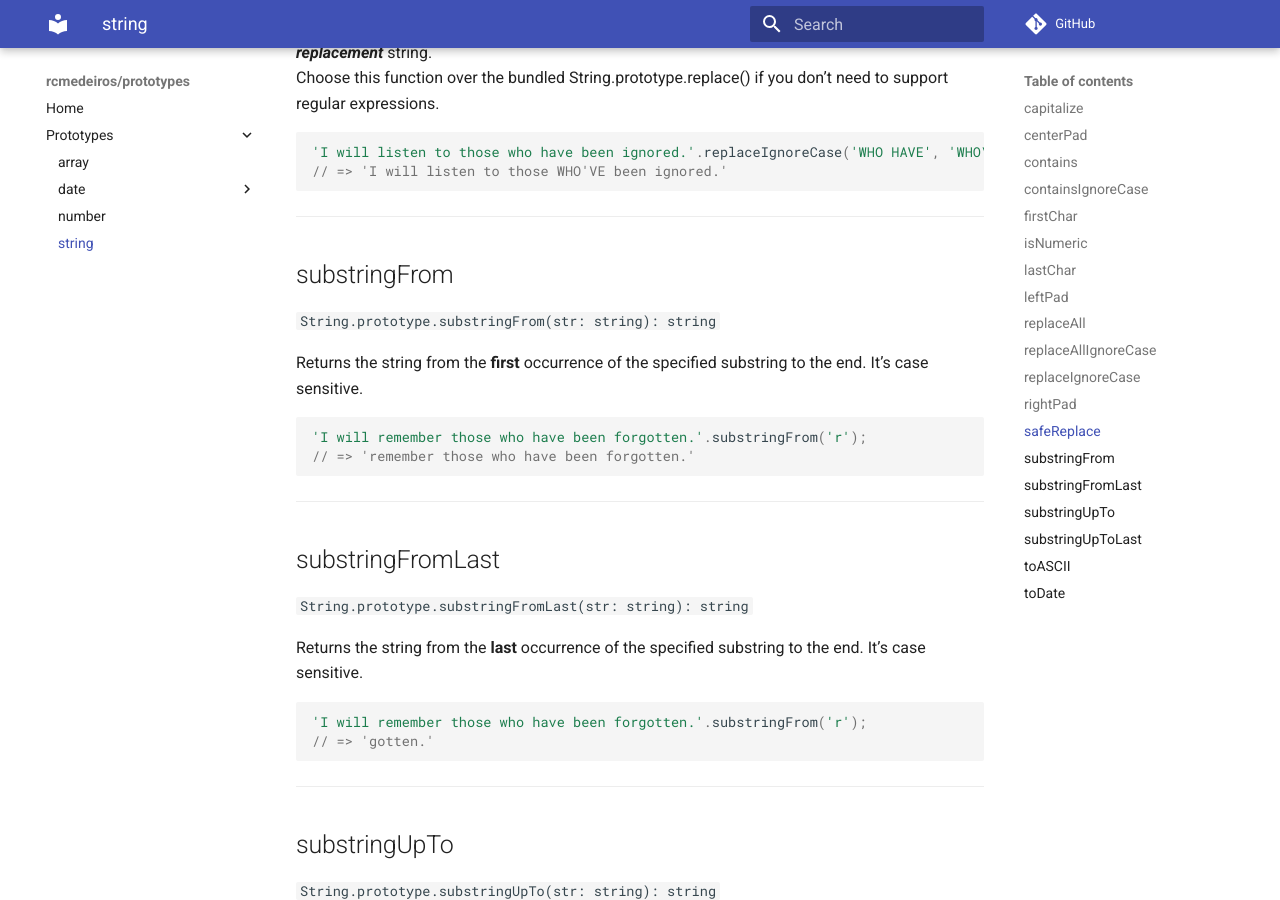
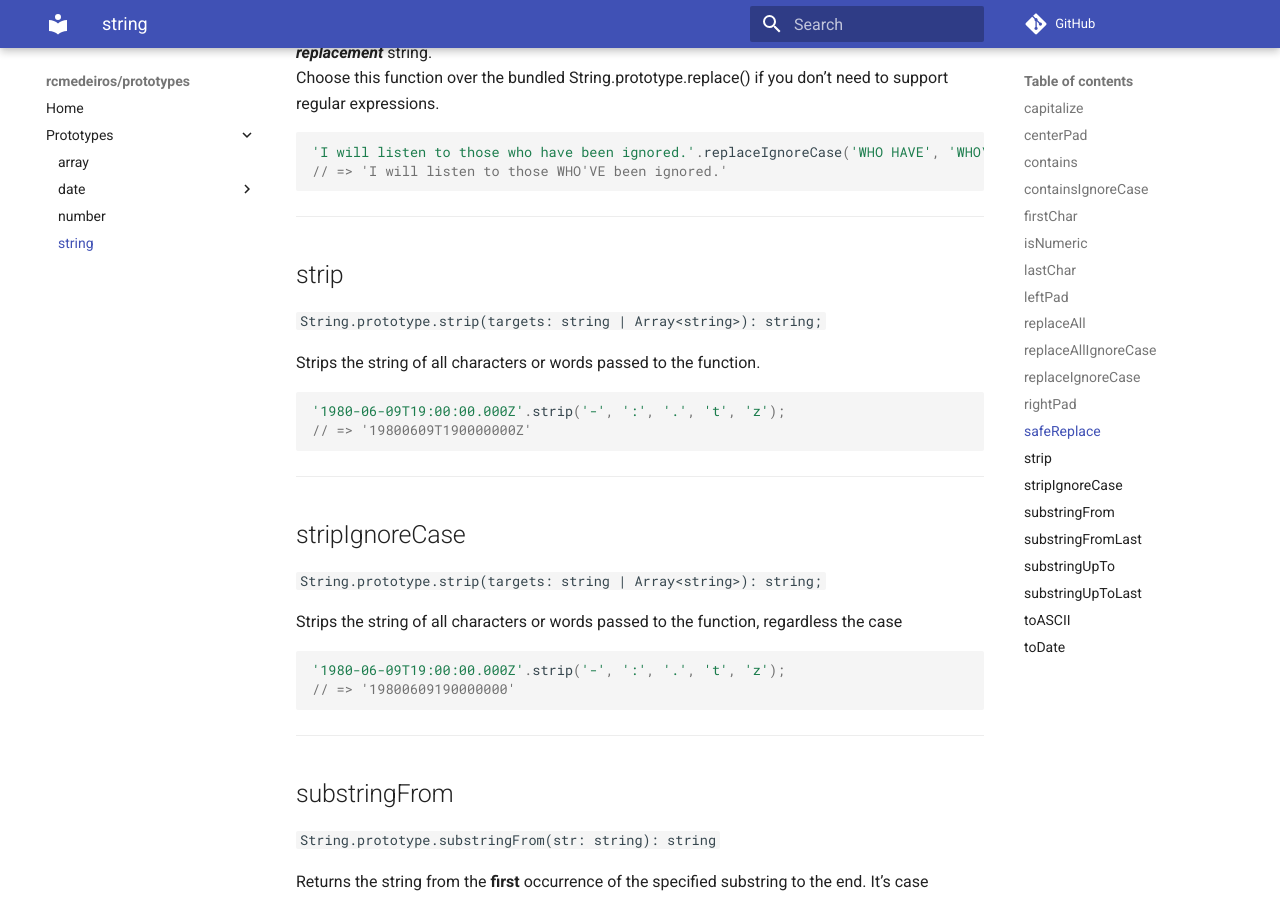
Before and after one commit to rcmedeiros/prototypes, an MkDocs documentation site: the page built from mkdocs/string.md, in a window 1280 px wide and 900 px high, scrolled down 4114 px. Built offline with MkDocs 1.6.1 and Material for MkDocs 9.7.7, drawn with Linux system fonts in a browser that asks for light colours; comment, search, counter and statistics services are not loaded.

Commit message:
feat: Introduced string.strip() and .stripIgnoreCase()

````diff
--- a/index.d.ts
+++ b/index.d.ts
@@ -8,6 +8,8 @@
     isNumeric(): boolean;
     containsIgnoreCase(str: string): string;
     contains(str: string): string;
+    strip(...targets: string): string;
+    stripIgnoreCase(...targets: string): string;
     substringUpTo(str: string): string;
     substringUpToLast(str: string): string;
     substringFrom(str: string): string;
--- a/mkdocs/string.md
+++ b/mkdocs/string.md
@@ -186,6 +186,32 @@
 
 ---
 
+## strip
+
+`String.prototype.strip(targets: string | Array<string>): string;`
+
+Strips the string of all characters or words passed to the function.
+
+```typescript
+'1980-06-09T19:00:00.000Z'.strip('-', ':', '.', 't', 'z');
+// => '19800609T190000000Z'
+```
+
+---
+
+## stripIgnoreCase
+
+`String.prototype.strip(targets: string | Array<string>): string;`
+
+Strips the string of all characters or words passed to the function, regardless the case
+
+```typescript
+'1980-06-09T19:00:00.000Z'.strip('-', ':', '.', 't', 'z');
+// => '19800609190000000'
+```
+
+---
+
 ## substringFrom
 
 `String.prototype.substringFrom(str: string): string`
````
Also changed, not shown: 2 other files.
